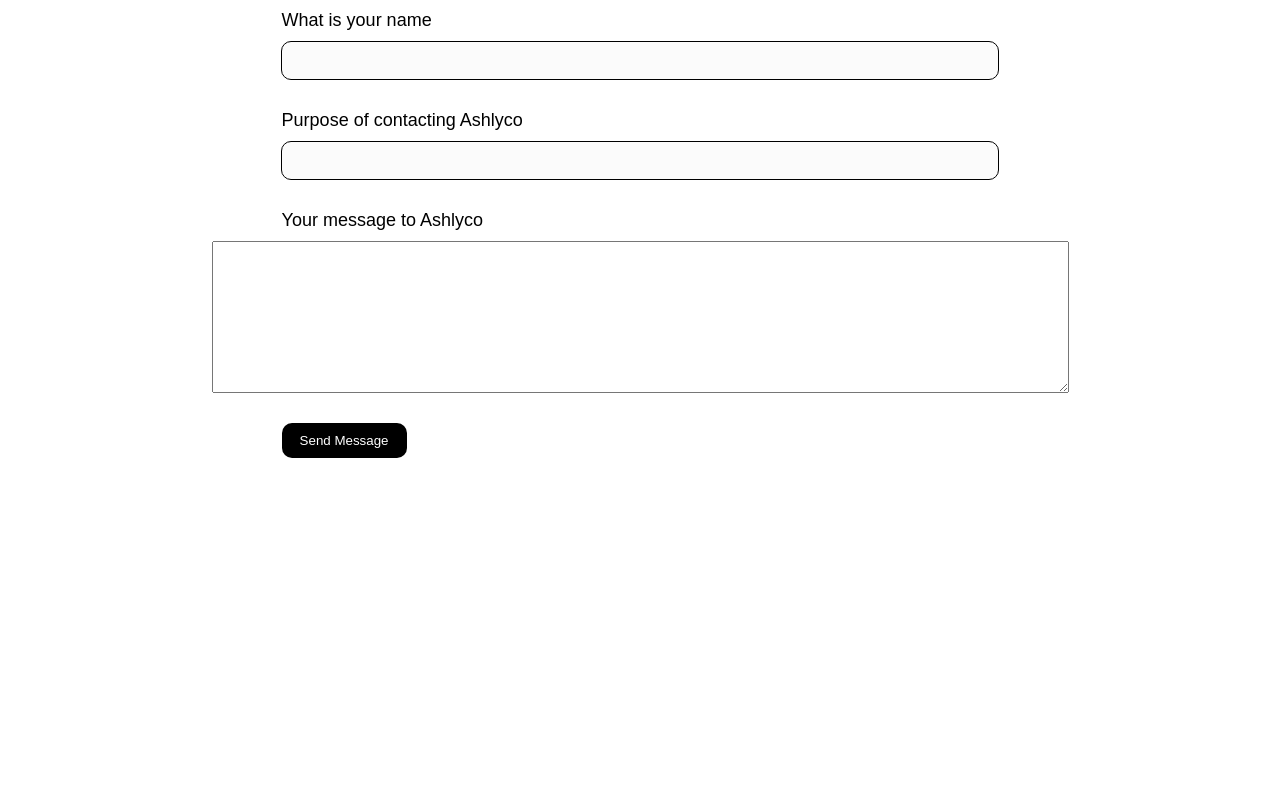
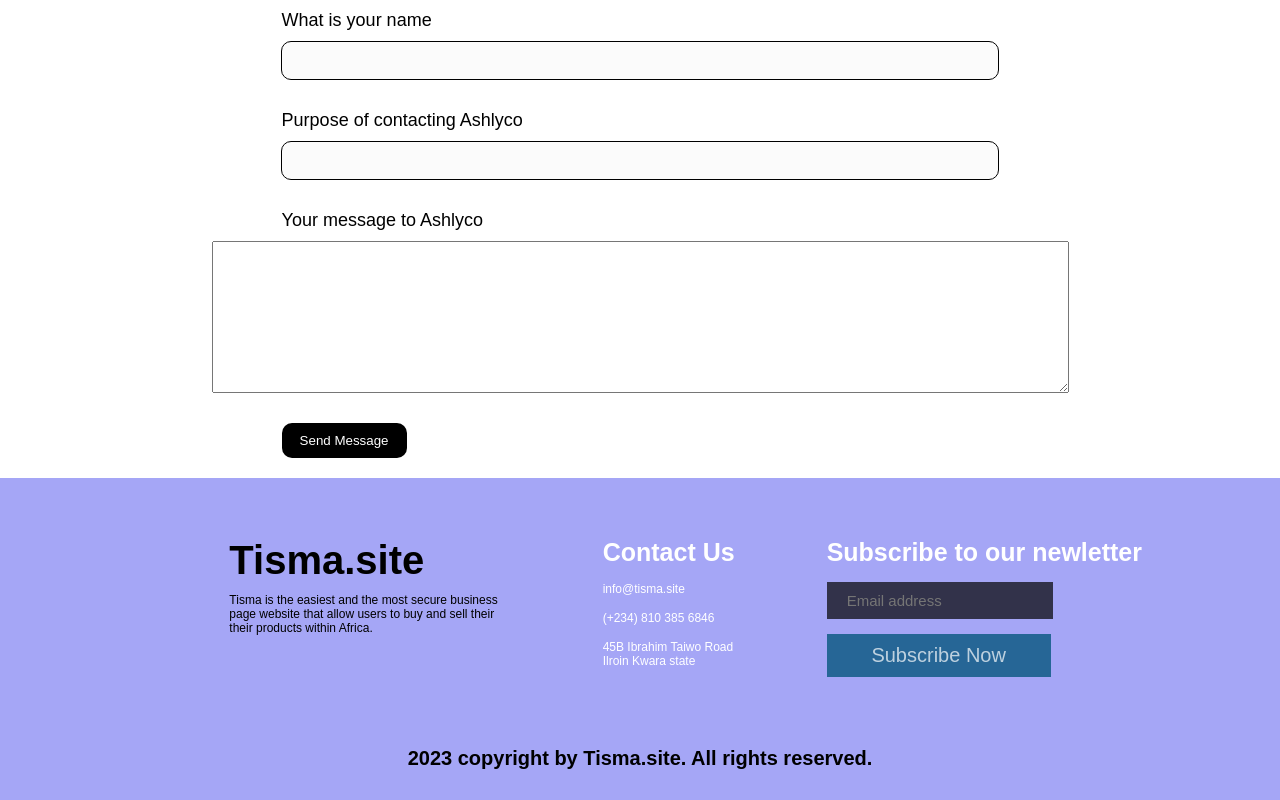
Before and after one commit to Chrismiweb/TISMA, a React (Create React App) app: page /view in a window 1280 px wide. Shown: the part 1111-1911 px from the top of the page. Before the commit the page ends 1569 px from the top, so only its background shows below. Built offline with nearby package versions, Linux system fonts and the light colour scheme.

Commit message:
new update

```diff
--- a/src/Components/View/Contact.css
+++ b/src/Components/View/Contact.css
@@ -75,6 +75,7 @@
 }
 .send-btn{
     width: 80%;
+    margin-bottom: 20px;
 }
 
 @media screen and (max-width: 950px) {
--- a/src/Components/View/View.jsx
+++ b/src/Components/View/View.jsx
@@ -4,6 +4,7 @@ import AboutDesigner from './AboutDesigner'
 import AvailableProduct from './AvailableProduct'
 import Review from './Review'
 import Contact from './Contact'
+import Footer from '../LandingPage/Footer'
 
 const View = () => {
   return (
@@ -13,6 +14,7 @@ const View = () => {
         <AvailableProduct/>
         <Review/>
         <Contact/>
+        <Footer/>
     </div>
   )
 }
```
